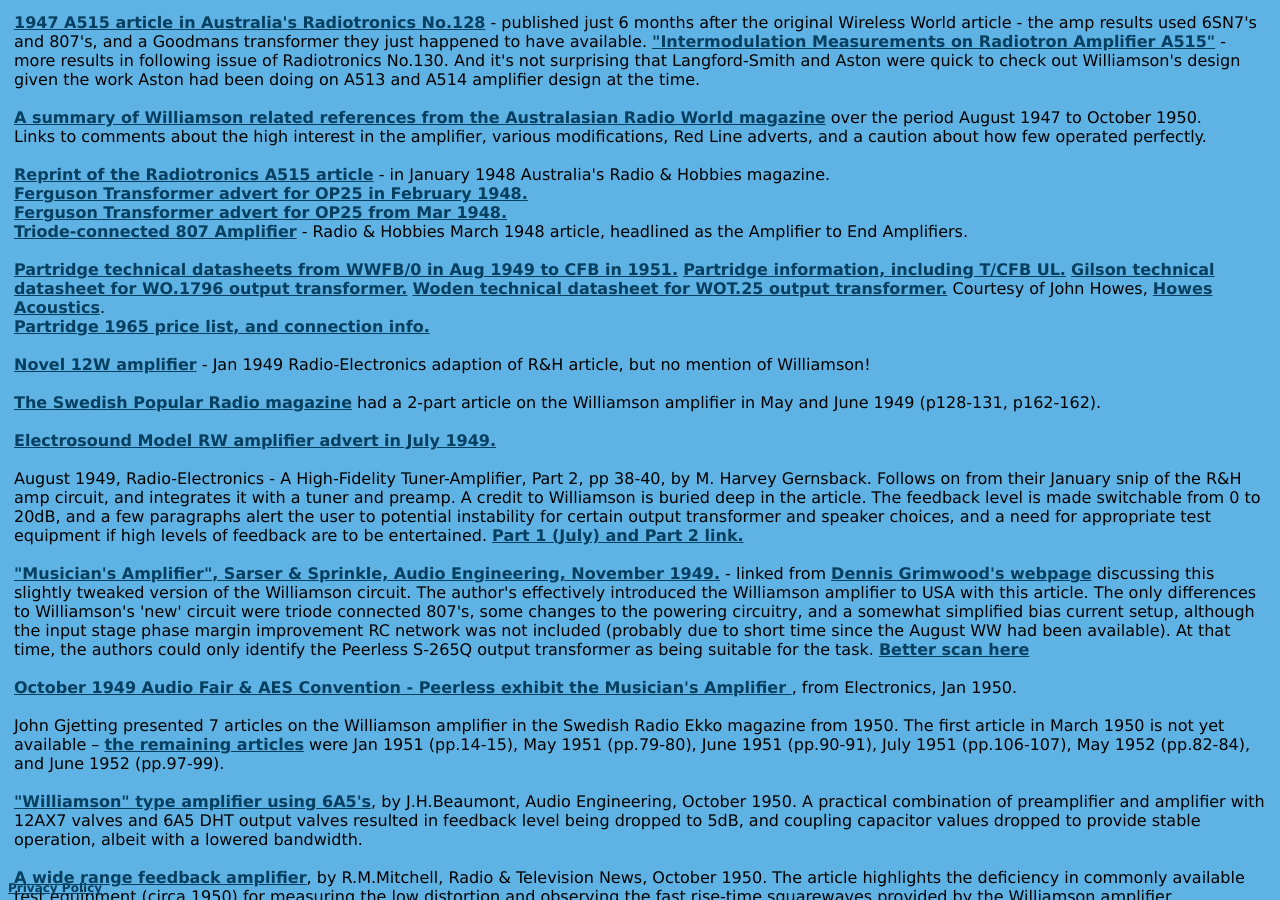
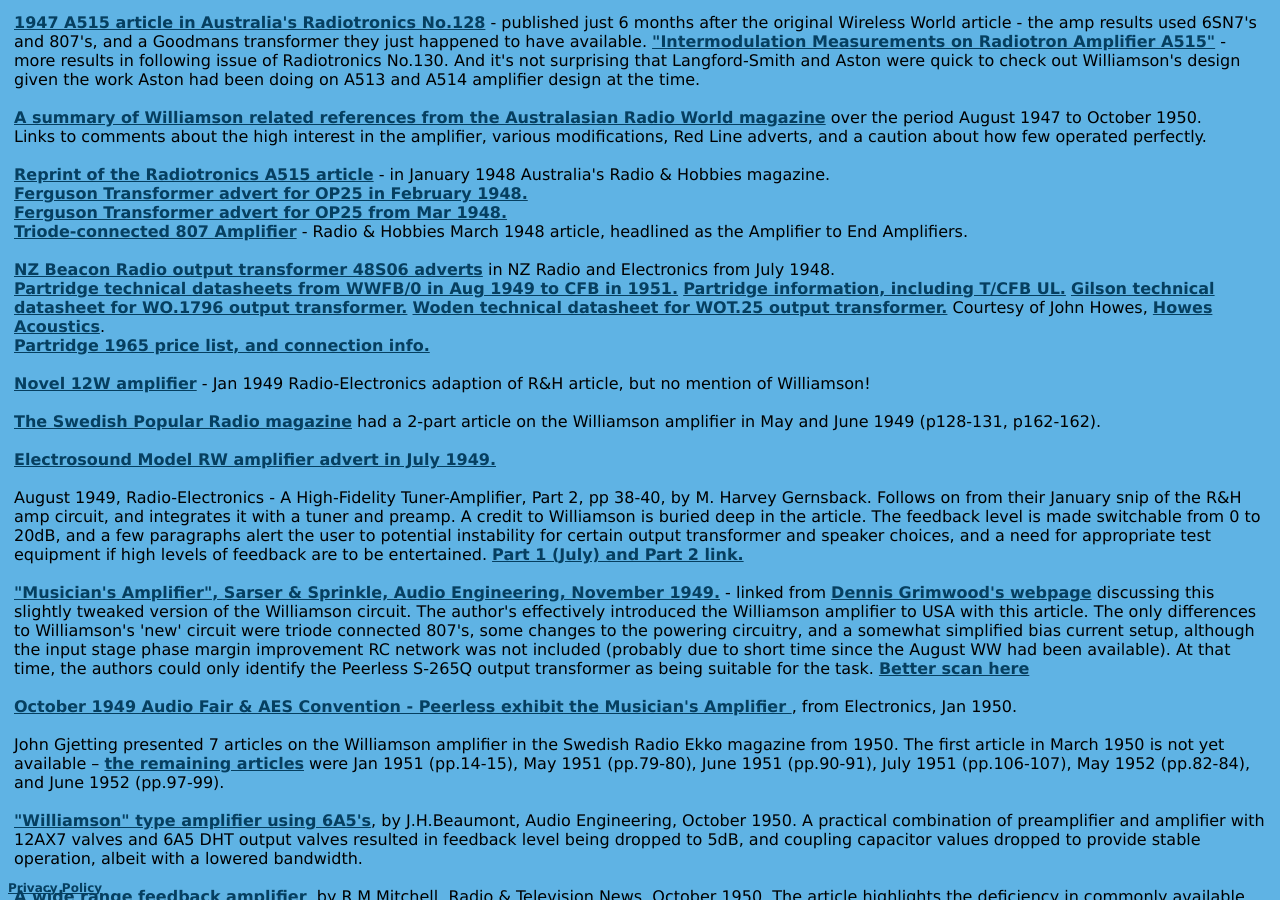
Before and after one commit to michael-robbins/michael-robbins.github.io, a Jekyll site: the page built from projects/Williamson.html, in a window 1280 px wide and 900 px high, scrolled down 1728 px. Built offline with Jekyll 4.4.1, drawn with Linux system fonts in a browser that asks for light colours.

Commit message:
Update Williamson.html

```diff
--- a/projects/Williamson.html
+++ b/projects/Williamson.html
@@ -65,6 +65,7 @@
       <a href="/static/FergusonFeb1948.pdf"> Ferguson Transformer advert for OP25 in February 1948.</a>  <br /><a href="/static/FergusonMarch1948.pdf"> Ferguson Transformer advert for OP25 from Mar 1948.</a>
      <br /> <a href="/static/Williamson Amplifier R&H March 1948.pdf"> Triode-connected 807 Amplifier</a> - Radio & Hobbies March 1948 article, headlined as the Amplifier to End Amplifiers.
       <br /><br />
+      <a href="/static/RENZ%20Beacon%20adverts.pdf">NZ Beacon Radio output transformer 48S06 adverts</a> in NZ Radio and Electronics from July 1948.<br />
       <a href="/static/Partridge datasheets.pdf">Partridge technical datasheets from WWFB/0 in Aug 1949 to CFB in 1951.</a>
       <a href="/static/Partridge information.pdf">Partridge information, including T/CFB UL.</a>
       <a href="/static/Gilson WO1796.pdf">Gilson technical datasheet for WO.1796 output transformer.</a>
```
